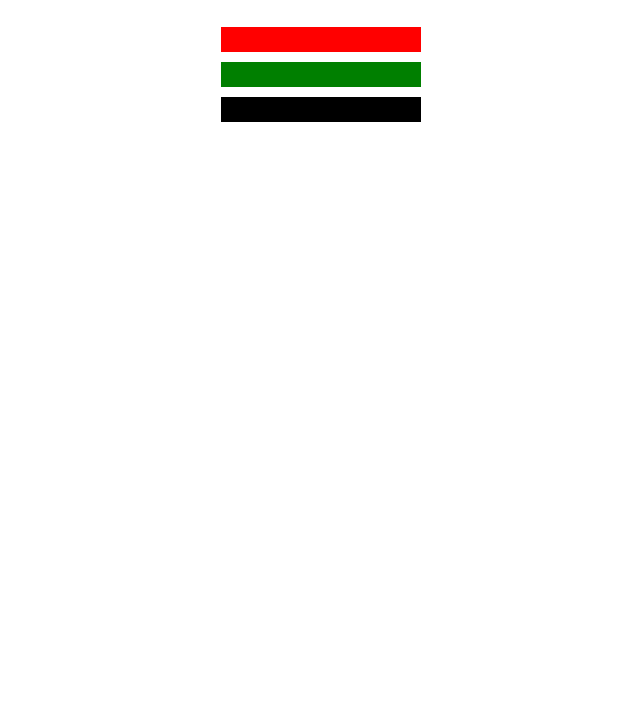
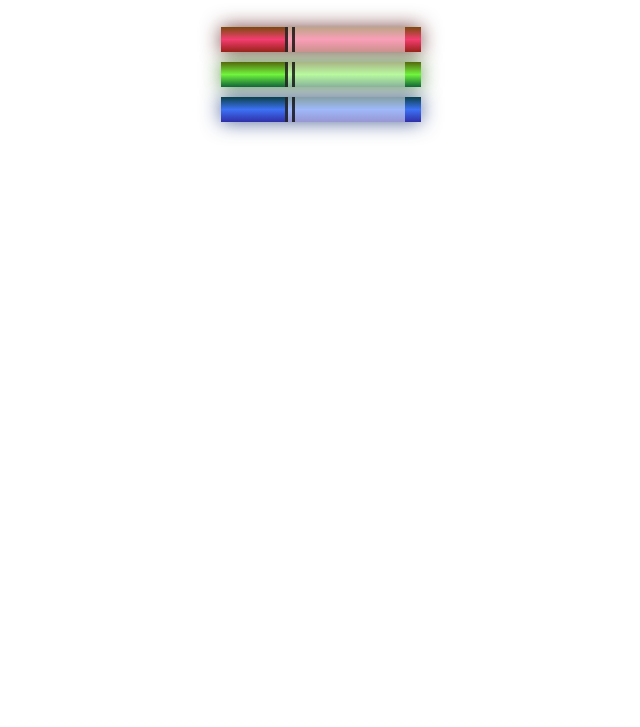
Before and after one commit to iBarakaa/FCC_htmlcssventures, a plain HTML site: page colormarkers.html in a window 1280 px wide. Shown: the part 73-800 px from the top of the page, without its empty margins (319-959 px from the left). Drawn offline with Linux system fonts and the light colour scheme; files whose address does not match are found by name.

Commit message:
Completed FCC csscolors

```diff
--- a/colormarkers.html
+++ b/colormarkers.html
@@ -1,22 +1,25 @@
 <!DOCTYPE html>
-<html>
+<html lang="en">
   <head>
     <meta charset="utf-8">
-        <meta name="viewport" content="width=devicee-width , initial-scale=1.0">
-        <title>Color Markers</title>
-        <link rel="stylesheet" href="C:\Users\Izaq Baraka\Desktop\FCCHTMLBasics\colorstyles.css">
+    <meta name="viewport" content="width=device-width, initial-scale=1.0">
+    <title>Colored Markers</title>
+    <link rel="stylesheet" href="C:\Users\Izaq Baraka\Desktop\FCC\colorstyles.css">
   </head>
   <body>
     <h1>CSS Color Markers</h1>
     <div class="container">
       <div class="marker red">
-
+        <div class="cap"></div>
+        <div class="sleeve"></div>
       </div>
       <div class="marker green">
-
+        <div class="cap"></div>
+        <div class="sleeve"></div>
       </div>
       <div class="marker blue">
-
+        <div class="cap"></div>
+        <div class="sleeve"></div>
       </div>
     </div>
   </body>
--- a/colorstyles.css
+++ b/colorstyles.css
@@ -1,5 +1,10 @@
 h1 {
     text-align: center;
+  }
+
+  .container {
+    background-color: rgb(255, 255, 255);
+    padding: 10px 0;
   }
 
   .marker {
@@ -8,23 +13,33 @@ h1 {
     margin: 10px auto;
   }
 
-.container {
-    background-color: #FFFFFF;
-    padding: 10px 0; /* padding provides space between colors and enclosements */
+  .cap {
+    width: 60px;
+    height: 25px;
   }
 
-/* colors can be represented in multiple ways..
-1. 'background-color: red'
-2. rgb() function where 255 represents the max value
-3. # 6 val. hexadecimal marker with each 2 values progressively standing for r-g-b */
+  .sleeve {
+    width: 110px;
+    height: 25px;
+    background-color: rgba(255, 255, 255, 0.5);
+    border-left: 10px double rgba(0, 0, 0, 0.75);
+  }
+
+  .cap, .sleeve {
+    display: inline-block;
+  }
+
   .red {
-    background-color: hsl(0,100%,50%); /* hsl stands for hue which is 0-red 120-green 240-blue, s for saturation that is meant in percentage and l for lightness with 50% being neutral  */
+    background: linear-gradient(rgb(122, 74, 14), rgb(245, 62, 113), rgb(162, 27, 27));
+    box-shadow: 0 0 20px 0 rgba(83, 14, 14, 0.8);
   }
 
   .green {
-    background-color: #007F00;
+    background: linear-gradient(#55680D, #71F53E, #116C31);
+    box-shadow: 0 0 20px 0 #3B7E20CC;
   }
 
   .blue {
-    background-color: rgb(0,0,0);
+    background: linear-gradient(hsl(186, 76%, 16%), hsl(223, 90%, 60%), hsl(240, 56%, 42%));
+    box-shadow: 0 0 20px 0 hsla(223, 59%, 31%, 80%);
   }
```
Lines whose indentation alone changed are shown as unchanged.
